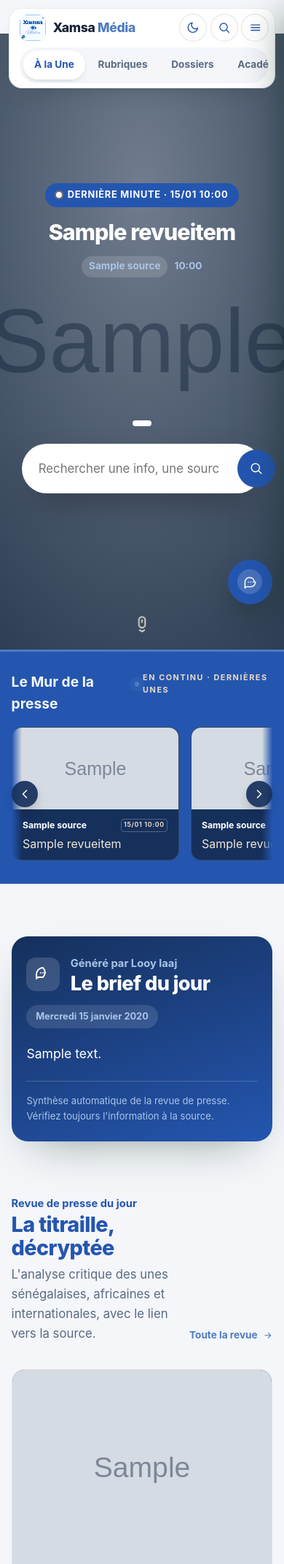
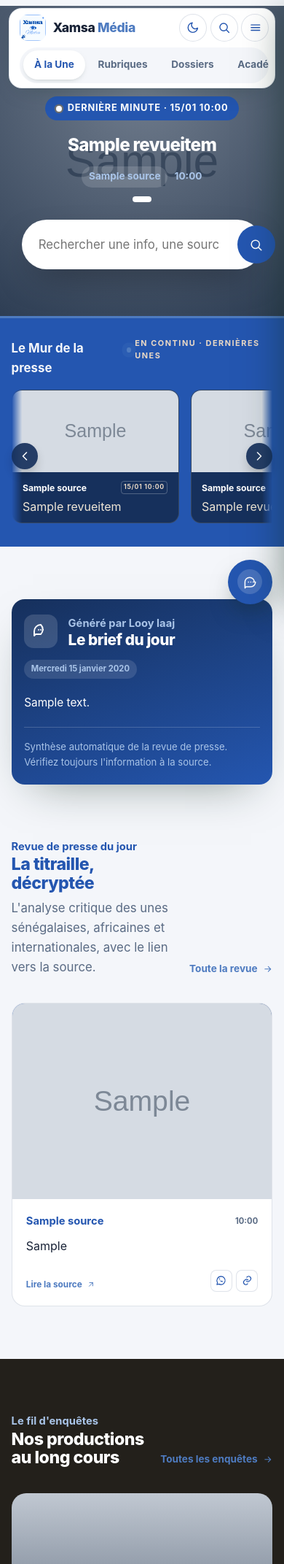
Before and after one commit to awa-gueye/xamsa-media, a Django app: page / in a window 390 px wide. Shown: the top 2143 px of the page at 73% size. Run offline with Django 5.2, Linux system fonts and the light colour scheme; tables that the repository leaves empty hold one stand-in row (values such as "Sample post"); grey boxes marked "Sample" are stand-in pictures.

Commit message:
Mobile : hero compact, textes reduits, mur qui defile, onglets bien places

```diff
--- a/static/css/xamsa.css
+++ b/static/css/xamsa.css
@@ -820,3 +820,30 @@ a.lecture-author:hover .la-name{color:var(--pine)}
 
 /* ===== Favori "lire plus tard" (etat actif) ===== */
 .fav-btn.on svg{fill:currentColor}
+
+/* ===== OVERRIDES MOBILE (places en fin de fichier pour gagner l'ordre CSS) ===== */
+/* La navbar sur 2 rangees est plus haute : on ajuste le decalage du hero. */
+@media(max-width:1000px){
+  :root{--head:124px}
+}
+@media(max-width:600px){
+  /* Hero "A la Une" : moins haut + titres plus petits (l'ordinateur ne change pas). */
+  .home-hero{min-height:auto;padding-bottom:2rem}
+  .hero-carousel{min-height:auto;margin-bottom:.8rem}
+  .home-hero h1,.hero-slide h1{font-size:clamp(1.45rem,6.2vw,2rem);line-height:1.14;max-width:100%}
+  .home-hero .lead-hero{font-size:1rem;margin:1rem auto 1.4rem}
+  .scroll-ind{display:none}
+  /* Titres de sections + pages : plus compacts. */
+  .page-hero h1{font-size:1.7rem}
+  .page-hero .dek{font-size:1rem}
+  .sec-head h2{font-size:1.45rem}
+  .lecture-hero h1{font-size:1.6rem}
+  .presswall .head .t{font-size:1.05rem}
+  /* Brief du jour : plus compact. */
+  .brief-card{padding:1.25rem 1.1rem;border-radius:18px}
+  .brief-head h2{font-size:1.3rem}
+  .brief-body{font-size:.96rem;line-height:1.65}
+  .brief-date{font-size:.7rem;padding:.28rem .6rem}
+  /* Cartes : titres un peu plus petits. */
+  .acard .body h3,.curbody h3,.tbody h3,.rubcard h3{font-size:1.12rem}
+}
--- a/templates/base.html
+++ b/templates/base.html
@@ -15,7 +15,7 @@
   <meta name="apple-mobile-web-app-title" content="Xamsa Média">
   <link rel="apple-touch-icon" href="{% static 'img/logo.png' %}">
   <link rel="manifest" href="{% static 'manifest.json' %}">
-  <link rel="stylesheet" href="{% static 'css/xamsa.css' %}?v=32">
+  <link rel="stylesheet" href="{% static 'css/xamsa.css' %}?v=34">
 </head>
 <body>
   <header>
@@ -129,6 +129,6 @@
   </footer>
 
   {% include 'partials/chatbot.html' %}
-  <script src="{% static 'js/xamsa.js' %}?v=32"></script>
+  <script src="{% static 'js/xamsa.js' %}?v=34"></script>
 </body>
 </html>
--- a/templates/base_auth.html
+++ b/templates/base_auth.html
@@ -7,7 +7,7 @@
   <title>{% block title %}Xamsa Média{% endblock %}</title>
   <script>(function(){try{var t=localStorage.getItem('xamsa-theme');if(t){document.documentElement.setAttribute('data-theme',t);}}catch(e){}})();</script>
   <link rel="icon" type="image/png" href="{% static 'img/logo.png' %}">
-  <link rel="stylesheet" href="{% static 'css/xamsa.css' %}?v=32">
+  <link rel="stylesheet" href="{% static 'css/xamsa.css' %}?v=34">
 </head>
 <body>
   <div class="auth-wrap">
```
Also changed, not shown: static/js/xamsa.js (+15 -9 lines).
